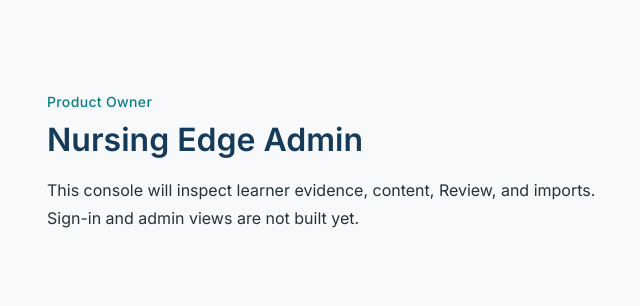
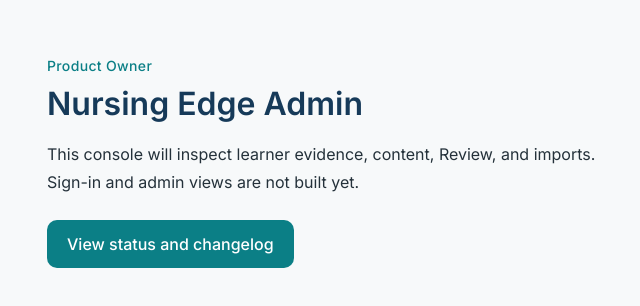
Before and after one commit to heli-yamet/nursing-edge-admin, a Next.js app: page / in a window 1280 px wide. Shown: the part 238-544 px from the top of the page, without its empty margins (237-877 px from the left). Built offline with nearby package versions, Linux system fonts and the light colour scheme; no server answers.

Commit message:
update: nursing status link

```diff
--- a/src/app/page.tsx
+++ b/src/app/page.tsx
@@ -1,3 +1,5 @@
+import { STATUS_SITE_URL } from "@/lib/site";
+
 export default function Home() {
   return (
     <main className="mx-auto flex w-full max-w-[760px] flex-1 flex-col justify-center px-5 py-16 sm:px-6">
@@ -11,6 +13,16 @@
         This console will inspect learner evidence, content, Review, and
         imports. Sign-in and admin views are not built yet.
       </p>
+      {STATUS_SITE_URL ? (
+        <p className="mt-6">
+          <a
+            href={STATUS_SITE_URL}
+            className="inline-flex min-h-[48px] items-center rounded-[10px] bg-[#0B7F86] px-5 text-base font-medium text-white hover:bg-[#08666C]"
+          >
+            View status and changelog
+          </a>
+        </p>
+      ) : null}
     </main>
   );
 }
--- /dev/null
+++ b/src/lib/site.ts
@@ -0,0 +1 @@
+export const STATUS_SITE_URL = process.env.NEXT_PUBLIC_STATUS_URL;
```
Also changed, not shown: 2 other files (tests, documents, lock files or other folders).
